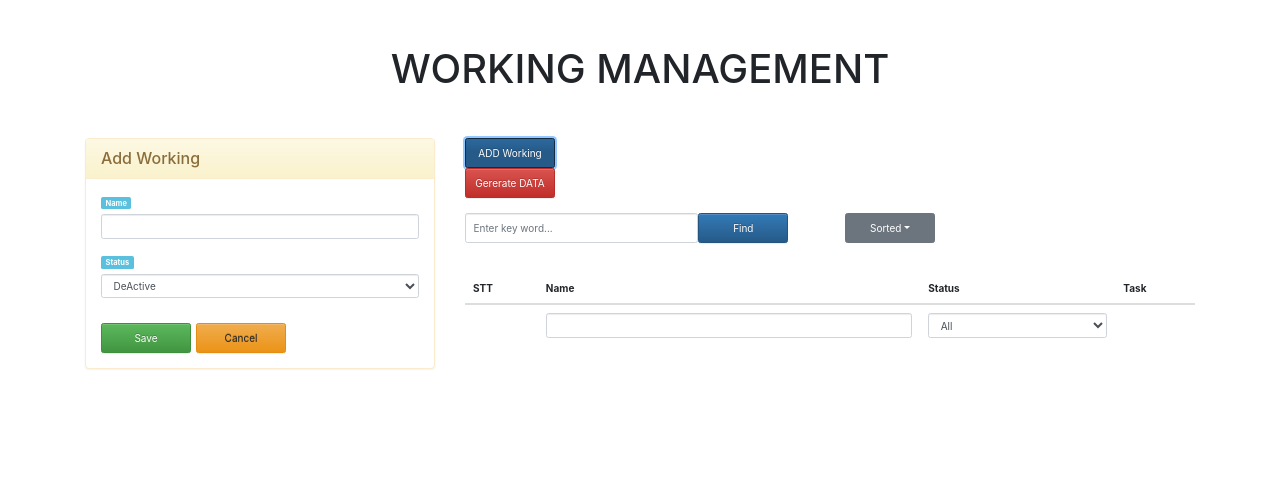
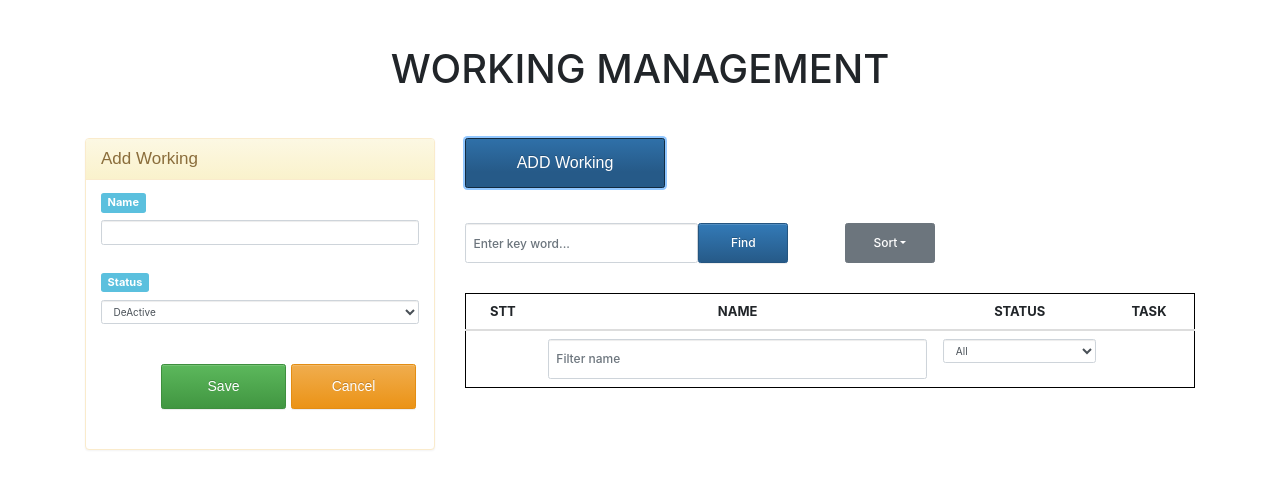
Before and after one commit to Nguyen-Quoc-Thai/working-management-app, a React (Create React App) app: page / in a window 1280 px wide. Both pictures are taken after a click on the button "ADD Working". Shown: the top 488 px of the page. Built offline with nearby package versions, Linux system fonts and the light colour scheme.

Commit message:
Update GUI

```diff
--- a/src/App.css
+++ b/src/App.css
@@ -45,7 +45,8 @@
 }
 
 .mr-2{
-  margin-right: 2px;
+  margin-right: 4px;
+  margin-left: 60px;
 }
 
 .pd-r-0{
@@ -61,13 +62,36 @@
   margin: 2px 57% 0 43%;
 }
 
+.align-header-table{
+  text-align: center;
+  font-size: 13px;
+  font-weight: 500px;
+  text-transform: uppercase;
+}
+
+.table{
+  border: 1px solid black;
+}
+
+.he-header{
+  height: 45px;
+}
+
 .align-item{
   padding-left: 30%;
   color: white;
 }
 
+.al-ct{
+  align-items: center;
+  text-align: center;
+}
+
 .panel-title{
   cursor: pointer;
+  font-family: sans-serif;
+  font-size: 17px;
+  font-weight: 500;
 }
 
 .btn{
@@ -77,9 +101,43 @@
 }
 
 .he-30{
-  height: 30px;
+  height: 40px;
+  font-size: 12px;
+  font-weight: 500;
 }
 
-.seleted{
+.selected{
     color: green;
 }
+
+.btn-add{
+  height: 50px;
+  width: 200px;
+  font-size: 16px;
+  margin-bottom: 20px;
+  font-family: sans-serif;
+}
+
+.ft-size{
+  font-size: 11px;
+}
+
+.mt-5px{
+  margin-top: 5px;
+  margin-bottom: 15px;
+}
+
+.up-si{
+  height: 45px;
+  width: 125px;
+  font-family: sans-serif;
+  font-size: 14px;
+  font-weight: 500;
+  color: white;
+  margin-bottom: 25px;
+  margin-right: 3px;
+}
+
+.dropdown-item{
+  cursor: pointer;
+}
--- a/src/App.js
+++ b/src/App.js
@@ -23,7 +23,7 @@ export default class App extends Component {
                 searchKeyWord: '',
                 sort: {
                     by: '',
-                    value: 1
+                    value: 0
                 }
             };
     }
@@ -34,32 +34,6 @@ export default class App extends Component {
                 tasks: JSON.parse(localStorage.getItem('tasks'))
             });
         }
-    }
-
-    onGenerateData = () => {
-        var tasks = [
-            {
-                id: this.generateID(),
-                name: "An",
-                status: true
-            },
-            {
-                id: this.generateID(),
-                name: "Ngu",
-                status: false
-            },
-            {
-                id: this.generateID(),
-                name: "Code",
-                status: true
-            }
-        ];
-
-        this.setState({
-            tasks : tasks
-        });
-
-        localStorage.setItem('tasks', JSON.stringify(tasks));
     }
 
     generateID(){
@@ -92,6 +66,10 @@ export default class App extends Component {
     onSubmit = (item) => {
         var { tasks } = this.state;
 
+        this.setState({
+            formAddActive: false
+        });
+
         if(item && item.id===''){
             item.id = this.generateID();
             tasks.push(item);
@@ -111,15 +89,13 @@ export default class App extends Component {
         var { tasks } = this.state;
         var indexOfID = this.findIndexOfID(id);
 
-        if(indexOfID!==-1){
-             tasks[indexOfID].status = !tasks[indexOfID].status;
+        tasks[indexOfID].status = !tasks[indexOfID].status;
 
-            this.setState({
-                tasks: tasks
-            });
+        this.setState({
+            tasks: tasks
+        });
 
-            localStorage.setItem('tasks',JSON.stringify(tasks));
-        }
+        localStorage.setItem('tasks',JSON.stringify(tasks));
     }
 
     findIndexOfID = (id) => {
@@ -232,6 +208,8 @@ export default class App extends Component {
             });
         }
 
+        localStorage.setItem('tasks',JSON.stringify(tasks));
+
         var formAdd = this.state.formAddActive ? <FormAdd
                                                         onClickAddFormTitle={ this.onClickAddFormTitle }
                                                         onSubmit={this.onSubmit}
@@ -243,14 +221,13 @@ export default class App extends Component {
                 <div className="container">
                     <h1 className="header-style">Working Management</h1>
                     <div className="row">
-                        <div className={this.state.formAddActive ? "col-xs-4 col-sm-4 col-md-4 col-lg-4":""}>
+                        <div className={formAddActive ? "col-xs-4 col-sm-4 col-md-4 col-lg-4":""}>
                             { formAdd }
                         </div>
-                        <div className={this.state.formAddActive ? "col-xs-8 col-sm-8 col-md-8 col-lg-8":"col-xs-12 col-sm-12 col-md-12 col-lg-12"}>
+                        <div className={formAddActive ? "col-xs-8 col-sm-8 col-md-8 col-lg-8":"col-xs-12 col-sm-12 col-md-12 col-lg-12"}>
                             <div className="row">
                                 <div className="col-xs-12 col-sm-12 col-md-12 col-lg-12">
                                     <BtnAddForm onClickAddFormBtn={this.onClickAddFormBtn}/>
-                                    <button type="button" className="btn btn-danger" onClick={ this.onGenerateData }>Gererate DATA</button>
                                 </div>
                             </div>
                             <div className="row">
--- a/src/components/BtnAddForm.js
+++ b/src/components/BtnAddForm.js
@@ -9,7 +9,7 @@ export default class DataTable extends Component {
 	render() {
 		return (
 			<div>
-                <button type="button" className="btn btn-primary" onClick={this.onClickAddFormBtn}>ADD Working</button>
+                <button type="button" className="btn btn-primary btn-add" onClick={this.onClickAddFormBtn}>ADD Working</button>
 			</div>
 		);
 	}
--- a/src/components/BtnSort.js
+++ b/src/components/BtnSort.js
@@ -31,33 +31,29 @@ export default class DataTable extends Component {
 			<div>
 				<br/>
                 <div className="dropdown">
-                    <button className="btn btn-secondary dropdown-toggle" type="button" id="dropdownMenu1" data-toggle="dropdown" aria-haspopup="true" aria-expanded="false">
-                        Sorted
+                    <button className="btn btn-secondary dropdown-toggle he-30" type="button" id="dropdownMenu1" data-toggle="dropdown" aria-haspopup="true" aria-expanded="false">
+                        Sort
                     </button>
                     <div className="dropdown-menu" aria-labelledby="dropdownMenu1">
                         <a
-                            className={(sort.by==="name" && sort.value === 1 ? "dropdown-item seleted" : "dropdown-item")}
-                            href="#"
+                            className={(sort.by==="name" && sort.value === 1 ? "dropdown-item selected" : "dropdown-item")}
                             onClick={() => {this.onSortTable('name', 1)}}
 
                         >Name A-Z</a>
                         <a
-                            className={(sort.by==="name" && sort.value === -1 ? "dropdown-item seleted" : "dropdown-item")}
-                            href="#"
+                            className={(sort.by==="name" && sort.value === -1 ? "dropdown-item selected" : "dropdown-item")}
                             onClick={() => {this.onSortTable('name', -1)}}
 
                         >Name Z-A</a>
 
                         <hr/>
                         <a
-                            className={(sort.by==="status" && sort.value === 1 ? "dropdown-item seleted" : "dropdown-item")}
-                            href="#"
+                            className={(sort.by==="status" && sort.value === 1 ? "dropdown-item selected" : "dropdown-item")}
                             onClick={() => {this.onSortTable('status', 1)}}
 
                         >Status Active</a>
                         <a
-                            className={(sort.by==="status" && sort.value === -1 ? "dropdown-item seleted" : "dropdown-item")}
-                            href="#"
+                            className={(sort.by==="status" && sort.value === -1 ? "dropdown-item selected" : "dropdown-item")}
                             onClick={() => {this.onSortTable('status', -1)}}
 
                         >Status DeActive</a>
--- a/src/components/DataItem.js
+++ b/src/components/DataItem.js
@@ -20,14 +20,14 @@ export default class DataItem extends Component {
 
 		return (
 			<tr>
-                <td>{ index + 1 }</td>
+                <td className="al-ct">{ index + 1 }</td>
                 <td>
                     { task.name }
                 </td>
-                <td>
-                    <span className={task.status===true?"label label-success align":"label label-danger align"} onClick={ this.onChangeStatus }>{ task.status===true?'Avtive':'DeAvtive' }</span>
+                <td className="al-ct">
+                    <span className={task.status===true?"label label-success":"label label-danger"} onClick={ this.onChangeStatus }>{ task.status===true?'Active':'DeActive' }</span>
                 </td>
-                <td>
+                <td className="al-ct">
                     <button
                         className="align-item"
                         type="submit"
--- a/src/components/DataTable.js
+++ b/src/components/DataTable.js
@@ -46,7 +46,7 @@ export default class DataTable extends Component {
 				<br/>
 	            <br/>
 	            <table className="table table-hover">
-	                <thead>
+	                <thead className="align-header-table">
 	                    <tr>
 	                        <th>STT</th>
 	                        <th>Name</th>
@@ -55,12 +55,13 @@ export default class DataTable extends Component {
 	                    </tr>
 	                </thead>
 	                <tbody>
-	                    <tr>
+	                    <tr className="he-header">
 	                        <td></td>
 	                        <td>
 	                            <input
 	                            	type="text"
-	                            	className="form-control"
+	                            	className="form-control he-30"
+	                            	placeholder="Filter name"
 	                            	name="filterName"
 	                            	value={this.state.filterName}
 	                            	onChange={this.onChange}
--- a/src/components/FormAdd.js
+++ b/src/components/FormAdd.js
@@ -77,21 +77,21 @@ export default class FormAdd extends Component {
                         <form onSubmit={this.onSubmit}>
                             <div className="form-group">
                                 <label>
-                                    <span className="label label-info">Name</span>
+                                    <span className="label label-info ft-size">Name</span>
                                 </label>
                                 <input
                                     type="text"
-                                    className="form-control"
+                                    className="form-control mt-5px"
                                     name="name"
                                     value={taskEditing.name}
                                     onChange={this.onChange}
                                 />
                                 <br/>
                                 <label>
-                                    <span className="label label-info">Status</span>
+                                    <span className="label label-info ft-size">Status</span>
                                 </label>
                                 <select
-                                    className="form-control"
+                                    className="form-control mt-5px"
                                     name="status"
                                     value={taskEditing.status}
                                     onChange={this.onChange}
@@ -102,8 +102,8 @@ export default class FormAdd extends Component {
                                 <br/>
                             </div>
 
-                            <button type="submit" className="btn btn-success mr-2">Save</button>
-                            <button type="button" className="btn btn-warning" onClick={this.onClear}>Cancel</button>
+                            <button type="submit" className="btn btn-success mr-2 up-si">Save</button>
+                            <button type="button" className="btn btn-warning up-si" onClick={this.onClear}>Cancel</button>
                         </form>
                     </div>
                 </div>
--- a/src/components/SearchBar.js
+++ b/src/components/SearchBar.js
@@ -45,7 +45,7 @@ export default class DataTable extends Component {
                     <br/>
                     <button
                     	type="button"
-                    	className="btn btn-primary"
+                    	className="btn btn-primary he-30"
                     	onClick={ this.onSearchKeyWord }
                     >Find</button>
                 </div>
```
